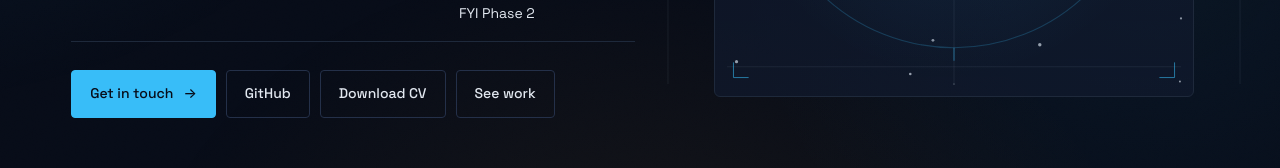
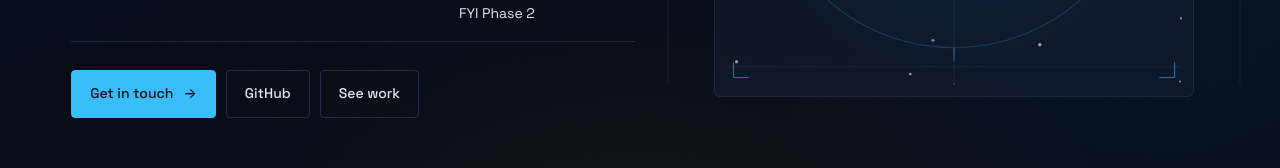
Before and after one commit to AidenGeunGeun/AidenGeunGeun.github.io, a React (Vite) app: page / in a window 1280 px wide. Shown: the part 544-712 px from the top of the page. Built offline with nearby package versions, Linux system fonts and the light colour scheme.

Commit message:
Remove public CV download links and PDF asset.
Drop Download CV from hero and contact; remove the hosted PDF so it is not publicly accessible.

```diff
--- a/src/components/sections.jsx
+++ b/src/components/sections.jsx
@@ -115,9 +115,6 @@ export function Hero({ d }) {
             </a>
             <a className="btn btn--ghost" href="https://github.com/AidenGeunGeun" target="_blank" rel="noreferrer">
               <span>GitHub</span>
-            </a>
-            <a className="btn btn--ghost" href="/cv-aiden-kim.pdf" download>
-              <span>Download CV</span>
             </a>
             <a className="btn btn--ghost" href="#projects">
               <span>See work</span>
@@ -378,11 +375,6 @@ export function Contact({ d }) {
           <span className="contact__cta mono">COMPOSE →</span>
         </a>
         <div className="contact__side">
-          <a className="contact__row" href="/cv-aiden-kim.pdf" download>
-            <span className="mono micro dim">CV</span>
-            <span className="contact__handle">Download PDF</span>
-            <span className="contact__arrow">↓</span>
-          </a>
           {d.socials
             .filter((s) => s.kind !== "email")
             .map((s) => (
```
Also changed, not shown: 2 other files (tests, documents, lock files or other folders).
